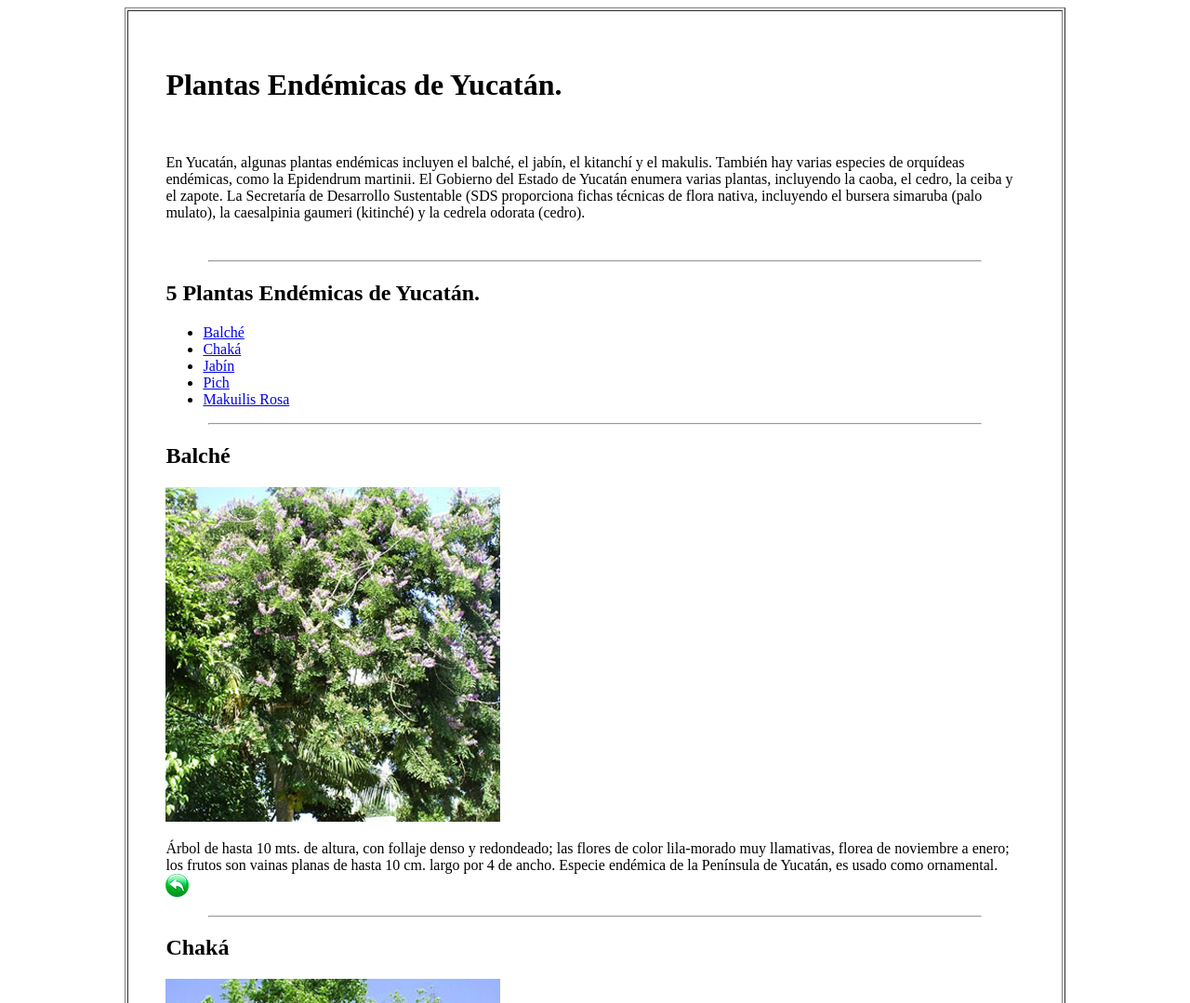
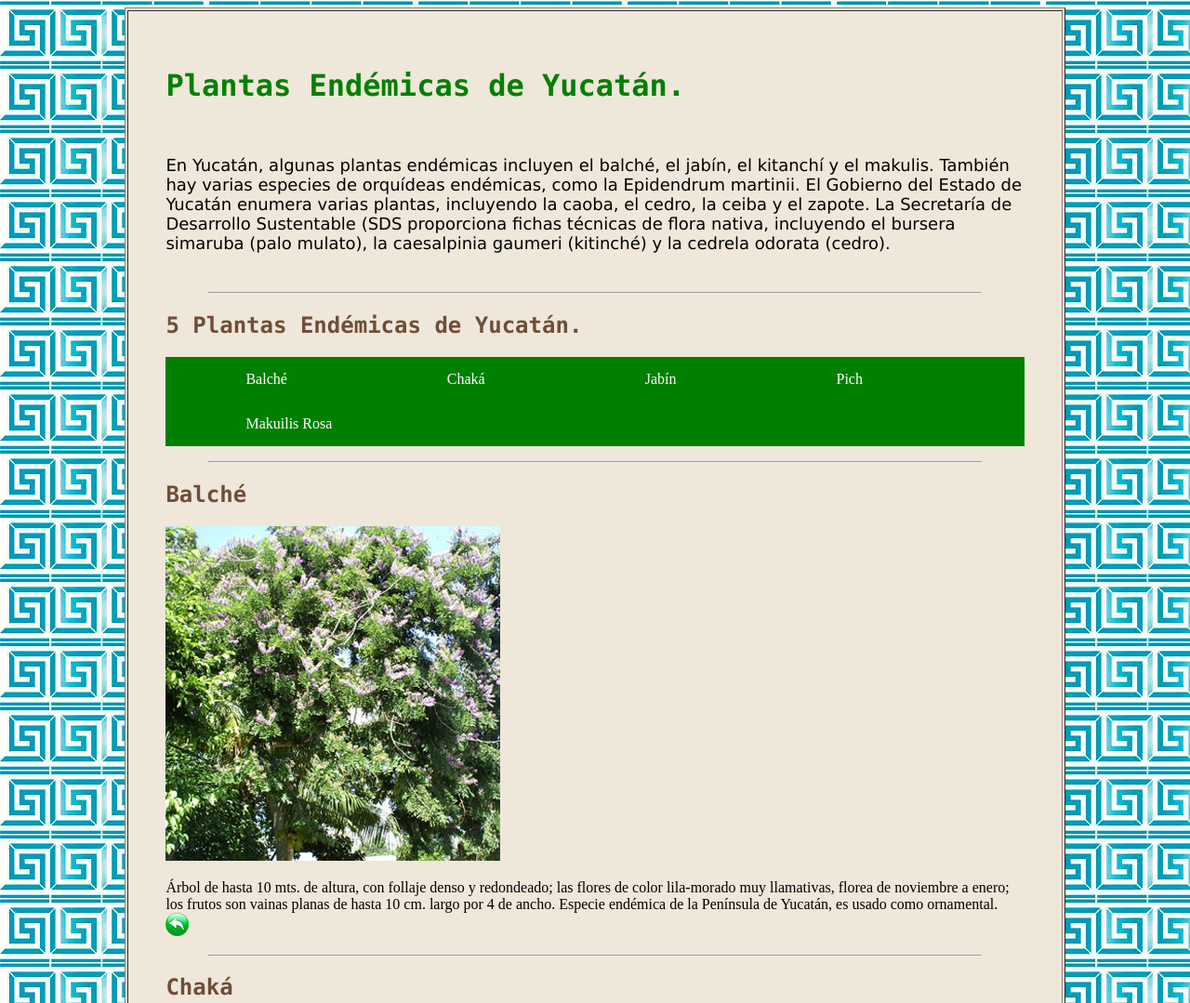
Before and after one commit to mpachomx/programacion, a plain HTML site: page index.html in a window 1280 px wide. Shown: the top 1079 px of the page at 93% size. Drawn offline with Linux system fonts and the light colour scheme.

Commit message:
Update index.html

```diff
--- a/index.html
+++ b/index.html
@@ -4,26 +4,61 @@
     <meta charset="UTF-8">
     <meta name="viewport" content="width=device-width, initial-scale=1.0">
     <title>Plantas End&eacute;micas</title>
+    <style>
+        ul {
+            list-style-type: none;
+            margin: 0;
+            padding: 0;
+            overflow: hidden;
+            background-color: green;
+            }
+
+        li {
+        float: left;
+            }
+
+        li a {
+
+            display: block;
+            color: white;
+            text-align: center;
+            padding: 15px 86px;
+            text-decoration: none;
+        }
+
+        /* Change the link color to #111 (black) on hover */
+        li a:hover {
+        background-color: #111;
+        }
+    </style>
 </head>
-<body>
+<body background="greca.png">
         <center>
-        <table width="80%" border="1" cellpadding="40px">
+        <table width="80%" border="1" cellpadding="40px" bgcolor="#EFE7DA">
             <tr>
                 <td>
+                    <header>
+                    <font face="monaco" color="green">
                     <h1>Plantas End&eacute;micas de Yucat&aacute;n.</h1>
+                    </font>
+                    </header>
                     <br>
-                    <p>
-                    En Yucat&aacute;n, algunas plantas end&eacute;micas incluyen el balch&eacute;, el jab&iacute;n, el kitanch&iacute; y el makulis.
+                    <p><font face="verdana" size="4">
+                    En Yucat&aacute;n, algunas plantas end&eacute;micas incluyen el balch&eacute;, el jab&iacute;n,
+                    el kitanch&iacute; y el makulis.
                     Tambi&eacute;n hay varias especies de orquídeas endémicas, como la Epidendrum martinii.
                     El Gobierno del Estado de Yucat&aacute;n enumera varias plantas, incluyendo la caoba,
                     el cedro, la ceiba y el zapote. La Secretar&iacute;a de Desarrollo Sustentable
                     (SDS proporciona fichas t&eacute;cnicas de flora nativa, incluyendo el bursera simaruba
-                    (palo mulato), la caesalpinia gaumeri (kitinch&eacute;) y la cedrela odorata (cedro).
+                    (palo mulato), la caesalpinia gaumeri (kitinch&eacute;) y la cedrela odorata (cedro).</font>
                     </p>
                     <br>
                     <center><hr width="90%"></center>
+                    <nav>
                     <section id="menu">
+                    <font face="monaco" color="#6F4E37">
                     <h2>5 Plantas End&eacute;micas de Yucat&aacute;n.</h2>
+                    </font>
                     <p></p>
                     <ul>
                         <li><a href="#balche"> Balch&eacute;</a></li>
@@ -33,11 +68,14 @@
                         <li><a href="#makuilis"> Makuilis Rosa</a></li>
                     </ul>
                     </section>
+                    </nav>
                     <p></p>
                     <center><hr width="90%"></center>
                     <p></p>
                     <section id="balche">
+                    <font face="monaco" color="#6F4E37">
                     <h2>Balch&eacute;</h2>
+                      </font>
                     <p></p>
                     <img src="balche.jpg">
                     <p></p>
@@ -49,7 +87,9 @@
                     <p></p>
                      <center><hr width="90%"></center>
                       <section id="chaka">
+                    <font face="monaco" color="#6F4E37">
                      <h2>Chak&aacute;</h2>
+                     </font>
                      <p></p>
                      <img src="chaka.jpg">
                      <p></p>
@@ -60,8 +100,10 @@
                      </section>
                     <p></p>
                      <center><hr width="90%"></center>
+                      <font face="monaco" color="#6F4E37">
                      <section id="jabin">
                      <h2>Jab&iacute;n</h2>
+                     </font>
                      <p></p>
                      <img src="jabin.jpg">
                      <p></p>
@@ -74,7 +116,9 @@
                      <p></p>
                      <center><hr width="90%"></center>
                      <section id="pich">
+                    <font face="monaco" color="#6F4E37"></font>
                      <h2>Pich</h2>
+                     </font>
                      <p></p>
                      <img src="pich.jpg">
                      <p></p>
@@ -89,7 +133,9 @@
                     </section>
                     <center><hr width="90%"></center>
                     <section id="makuilis">
-                     <h2>Makuilis Rosa</h2>
+                     <font face="monaco" color="#6F4E37">
+                        <h2>Makuilis Rosa</h2>
+                    </font>
                      <p></p>
                      <img src="makuilis.jpg">
                      <p></p>
@@ -100,7 +146,9 @@
                       </section>
                       <p></p>
                        <center><hr width="90%">
+                    <footer>
                     <h4> Derechos Reservados por IdeaNet &copy; 2025</h4>
+                    </footer>
                     </center>
 
                 </td>
```
